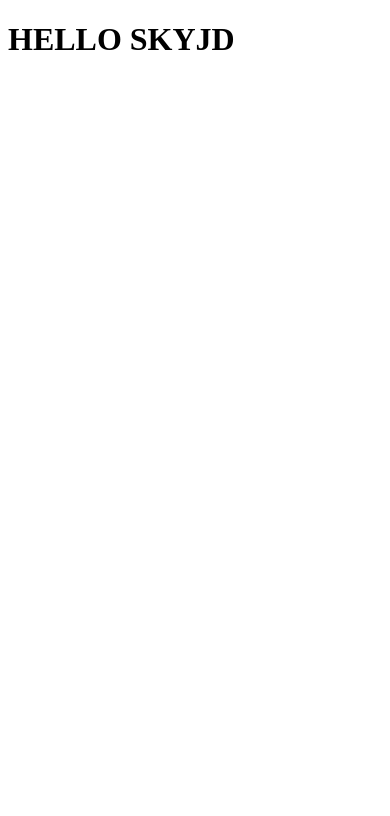
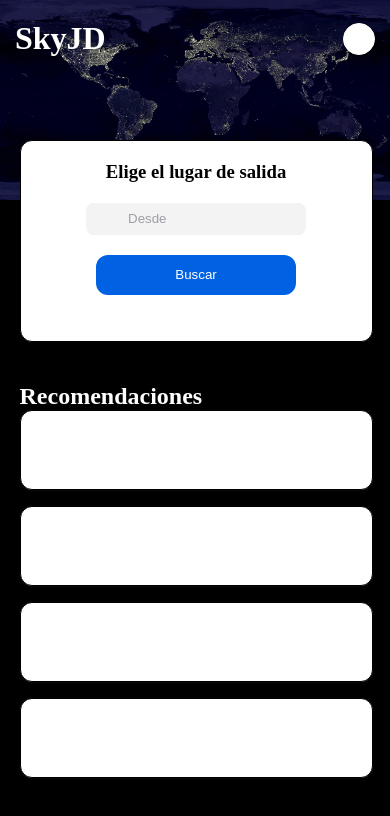
Before and after one commit to JoseDavidFernandez/SkyJD, a plain HTML site: page index.html in a window 390 px wide. Drawn offline with Linux system fonts and the light colour scheme.

Commit message:
Created the index page with the header and search engine

```diff
--- a/css/style.css
+++ b/css/style.css
@@ -1,8 +1,111 @@
+*{
+  margin: 0;
+  padding: 0;
+}
+
 /* Estilos específicos para dispositivos móviles */
 @media (max-width: 768px) {
   /* Establece el max-width y max-height para dispositivos móviles */
     body {
         max-width: 100%;
         max-height: 100%;
+        background: black;
     }
+  /* HEADER
+  –––––––––––––––––––––––––––––––––––––––––––––––––– */
+    .header{
+      width: 100%;
+      height: 200px;
+      background-image: url(/img/mapamundi.jpg);
+      background-size: contain;
+
+    }
+    .header-content{
+      display: flex;
+      justify-content: space-between;
+      align-items: center;
+      margin: 0px 15px;
+      padding: 20px 0px 0px 0px;
+    }
+    #title{
+      color: white;
+    }
+    .profile{
+      border-radius: 100%;
+      border: 1px solid white;
+      width: 30px;
+      height: 30px;
+      background: white;
+    }
+  /* HEADER end */
+
+  /* SEARCH
+  –––––––––––––––––––––––––––––––––––––––––––––––––– */
+    .box-search{
+      display: flex;
+      flex-direction: column;
+      align-items: center;
+      position: relative;
+      width: 90%;
+      height: 200px;
+      top: -80px;
+      margin: 5%;
+      background: white;
+      border: 1px solid black;
+      border-radius: 0.75rem;
+    }
+    #title-search{
+      margin: 20px 0px 20px 0px ;
+    }
+    .input {
+      width: 220px;
+      line-height: 28px;
+      padding: 0 1rem;
+      padding-left: 2.5rem;
+      border: 2px solid transparent;
+      border-radius: 8px;
+      outline: none;
+      background-color: #f3f3f4;
+      color: #0d0c22;
+      transition: .3s ease;
+    }
+    .input::placeholder {
+      color: #9e9ea7;
+    }
+    #btn-search{
+      width: 200px;
+      height: 40px;
+      margin: 20px;
+      color: #fff;
+      background-color: #0062e3;
+      border: 2px solid transparent;
+      border-radius: 0.75rem;
+    }
+    /* SEARCH end */
+
+    /* RECOMMENDATIONS
+  –––––––––––––––––––––––––––––––––––––––––––––––––– */
+    .recommendations{
+      width: 90%;
+      margin: -15% 5% 10% 5%;
+
+    }
+    #title-recommendations{
+      color: white;
+    }
+    .recommendationsCards{
+      display: grid;
+      grid-template-columns: 100%;
+      grid-gap: 1rem 1rem;
+    }
+
+    .recommendationsCard{
+      width: 100%;
+      height: 78px;
+      background: white;
+      border: 1px solid black;
+      box-shadow: 0 1px 3px 0 rgba(37,32,31,.3);
+      border-radius: 0.75rem;
+    }
+
 }
--- a/index.html
+++ b/index.html
@@ -10,6 +10,29 @@
     <link rel="stylesheet" href="css/style.css">
 </head>
 <body>
-    <h1>HELLO SKYJD</h1>
+    <div class="header">
+        <div class="header-content">
+            <h1 id="title">SkyJD</h1>
+            <div class="login-profile">
+                <div class="profile">
+                </div>
+            </div>
+        </div>
+    </div>
+    <div class="box-search">
+        <h3 id="title-search">Elige el lugar de salida</h3>
+        <input placeholder="Desde" type="search" class="input">
+        <button id="btn-search">Buscar</button>
+    </div>
+    <div class="recommendations">
+        <h2 id="title-recommendations">Recomendaciones</h2>
+        <div class="recommendationsCards">
+            <div class="recommendationsCard"></div>
+            <div class="recommendationsCard"></div>
+            <div class="recommendationsCard"></div>
+            <div class="recommendationsCard"></div>
+        </div>
+
+    </div>
 </body>
 </html>
```
Also changed, not shown: img/mapamundi.jpg (added), img/profile.png (added), 1 other file.
